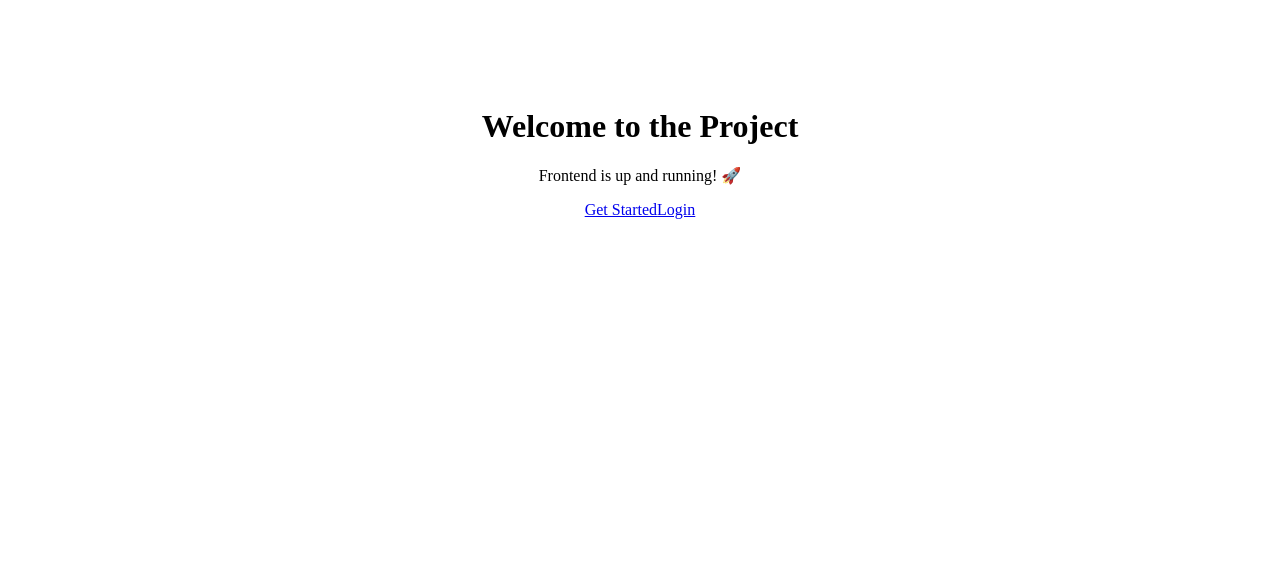
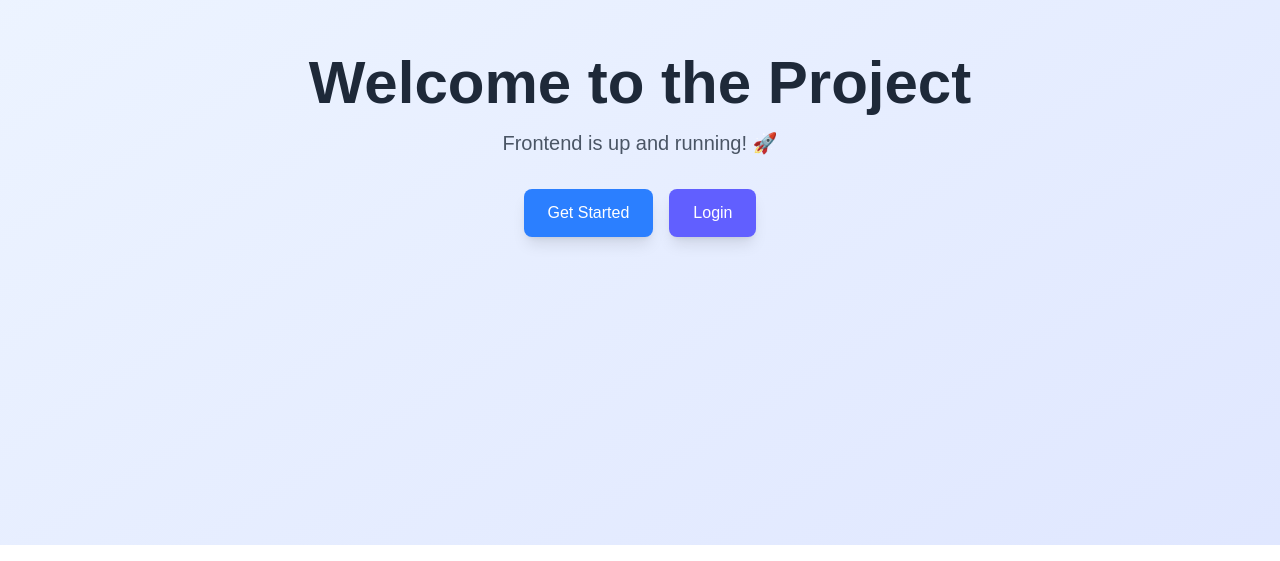
Before and after one commit to Basecta/Basecta-prototype, a Next.js app in the folder frontend/: page / in a window 1280 px wide. Shown: the part 255-816 px from the top of the page. Built offline with nearby package versions, Linux system fonts and the light colour scheme.

Commit message:
update dashboard view

```diff
--- a/frontend/app/globals.css
+++ b/frontend/app/globals.css
@@ -1,6 +1,29 @@
-@tailwind base;
-@tailwind components;
-@tailwind utilities;
+@import "tailwindcss";
+
+:root {
+  --background: #ffffff;
+  --foreground: #171717;
+}
+
+@theme inline {
+  --color-background: var(--background);
+  --color-foreground: var(--foreground);
+  --font-sans: var(--font-geist-sans);
+  --font-mono: var(--font-geist-mono);
+}
+
+@media (prefers-color-scheme: dark) {
+  :root {
+    --background: #0a0a0a;
+    --foreground: #ededed;
+  }
+}
+
+body {
+  background: var(--background);
+  color: var(--foreground);
+  font-family: Arial, Helvetica, sans-serif;
+}
 
 @keyframes slideDown {
   from {
@@ -28,26 +51,6 @@
   }
 }
 
-@keyframes fadeIn {
-  from {
-    opacity: 0;
-  }
-  to {
-    opacity: 1;
-  }
-}
-
-@keyframes scaleIn {
-  from {
-    opacity: 0;
-    transform: scale(0.9);
-  }
-  to {
-    opacity: 1;
-    transform: scale(1);
-  }
-}
-
 .animate-slideDown {
   animation: slideDown 0.5s ease-in-out forwards;
 }
@@ -55,11 +58,3 @@
 .animate-slideUp {
   animation: slideUp 0.5s ease-in-out forwards;
 }
-
-.animate-fadeIn {
-  animation: fadeIn 0.3s ease-out forwards;
-}
-
-.animate-scaleIn {
-  animation: scaleIn 0.3s ease-out forwards;
-}
```
